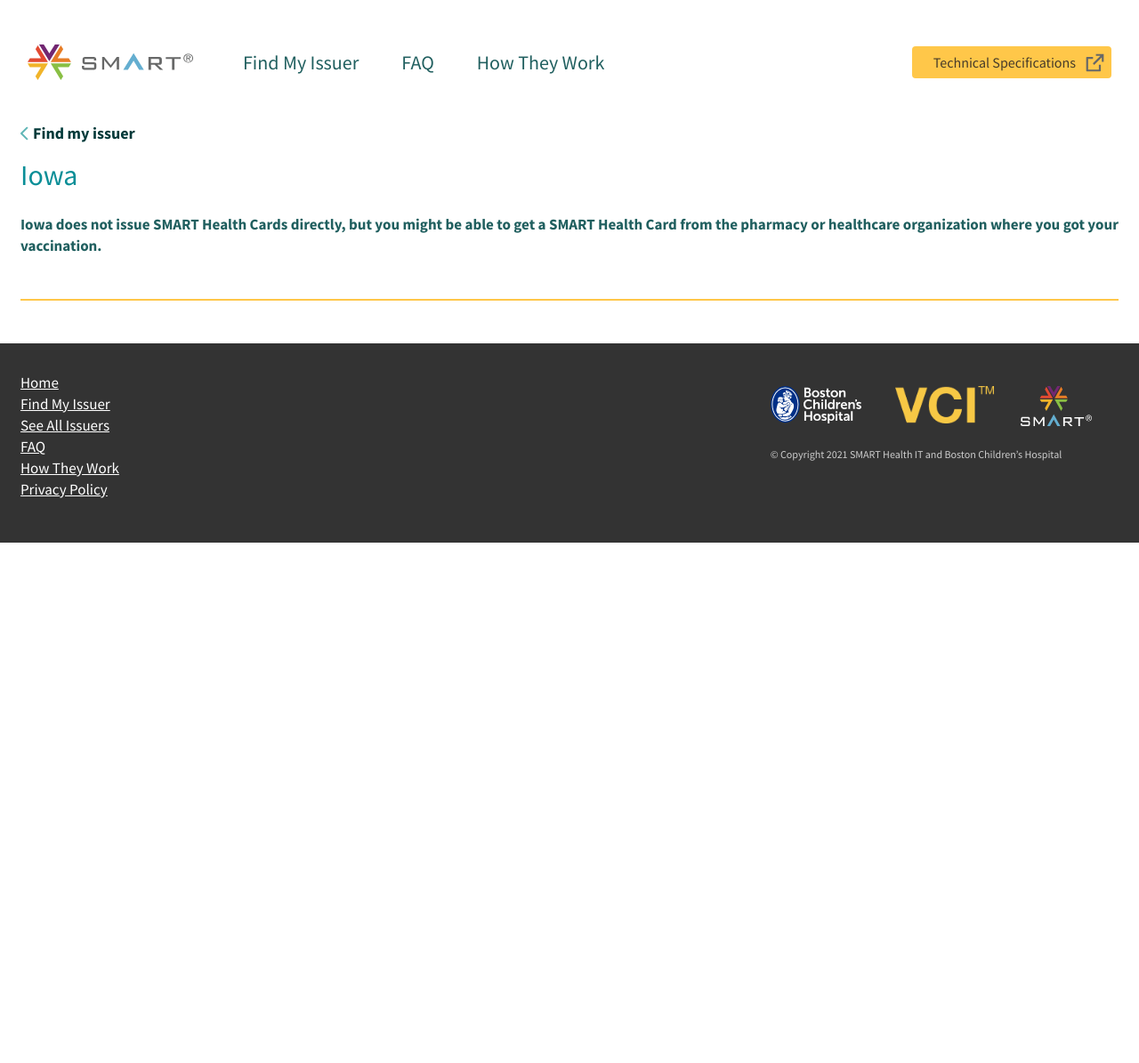
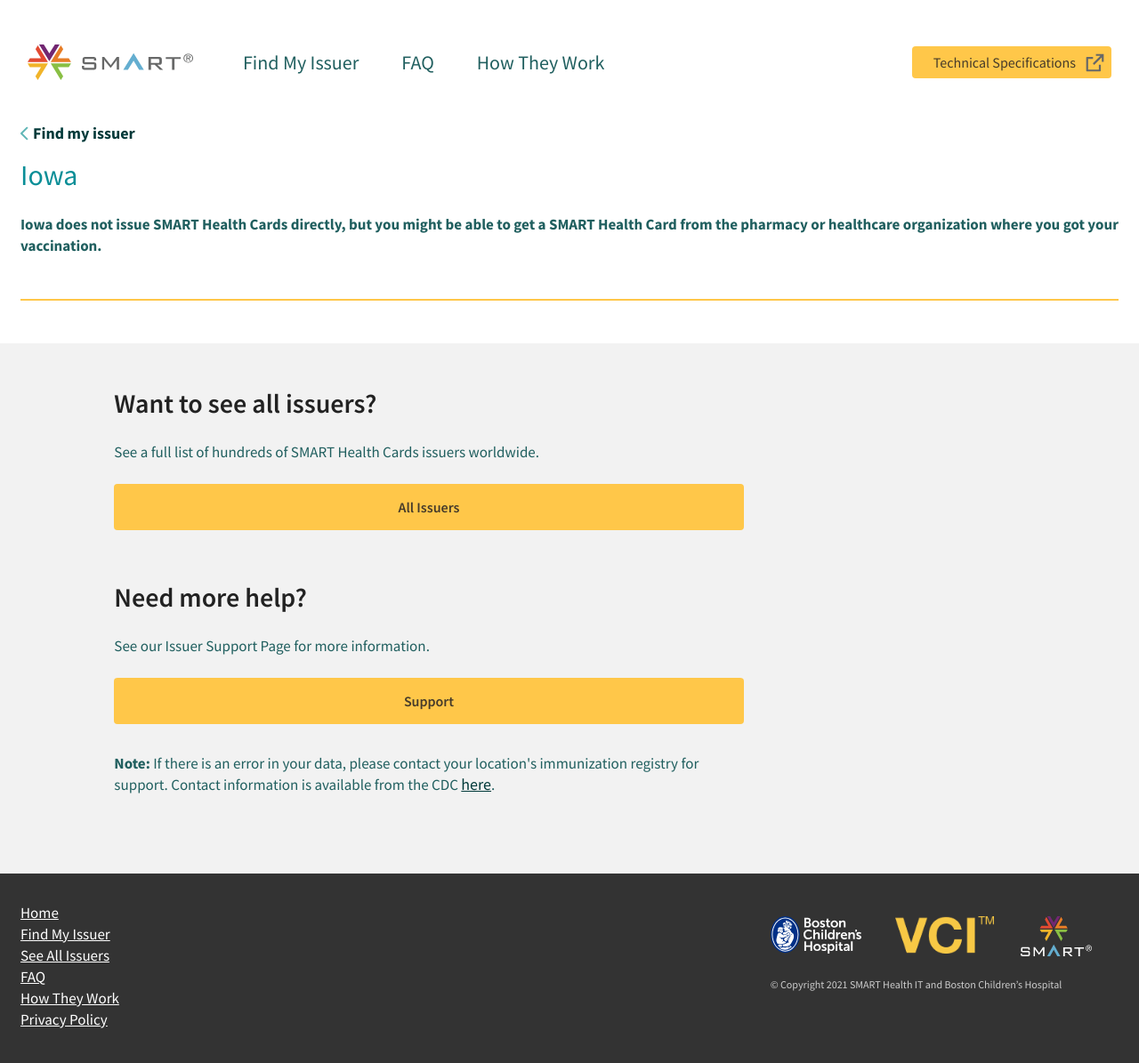
Before and after one commit to smart-health-cards/staging, a Jekyll site: the page built from _locations/iowa.md, in a window 1280 px wide and 1206 px high. Shown: the top 1195 px of the window at 89% size. Built offline with Jekyll 4.4.1, drawn with Linux system fonts in a browser that asks for light colours.

Commit message:
Expands page bottom section

```diff
--- a/_layouts/location.html
+++ b/_layouts/location.html
@@ -247,9 +247,35 @@
     </div> <!-- / .container -->
   </section>
   <!-- /Healthcare Provider Links -->
+  {% endunless %}
 
   <section class="bg-lightgrey subSection pt-4 pt-lg-5 pb-lg-5">
     <div class="container">
+      <div class="row">
+        <div class="col-12 col-lg-7 offset-lg-1 text-left pb-4">
+          <div class="row">
+            <div class="col-12 text-left">
+
+              <!-- Heading -->
+              <h2>
+                Want to see all issuers?
+              </h2>
+            </div>
+          </div> <!-- / .row -->
+
+          <div class="row pt-2 pt-lg-3">
+            <div class="col-12 text-left">
+              <!-- Text -->
+              <p class="mb-md-9">
+                See a full list of hundreds of SMART Health Cards issuers worldwide.
+              </p>
+              <p class="text-left pt-2 pb-3">
+                <a class="btn btn-primary btn-block py-3 px-5" href="issuers.html" role="button"><span>All Issuers</span></a>
+              </p>
+            </div>
+          </div> <!-- / .row -->
+        </div>
+      </div>
       <div class="row">
         <div class="col-12 col-lg-7 offset-lg-1 text-left pb-4">
           <div class="row">
@@ -279,7 +305,6 @@
 
     </div> <!-- / .container -->
   </section>
-  {% endunless %}
 
   {{ content }}
 
```
